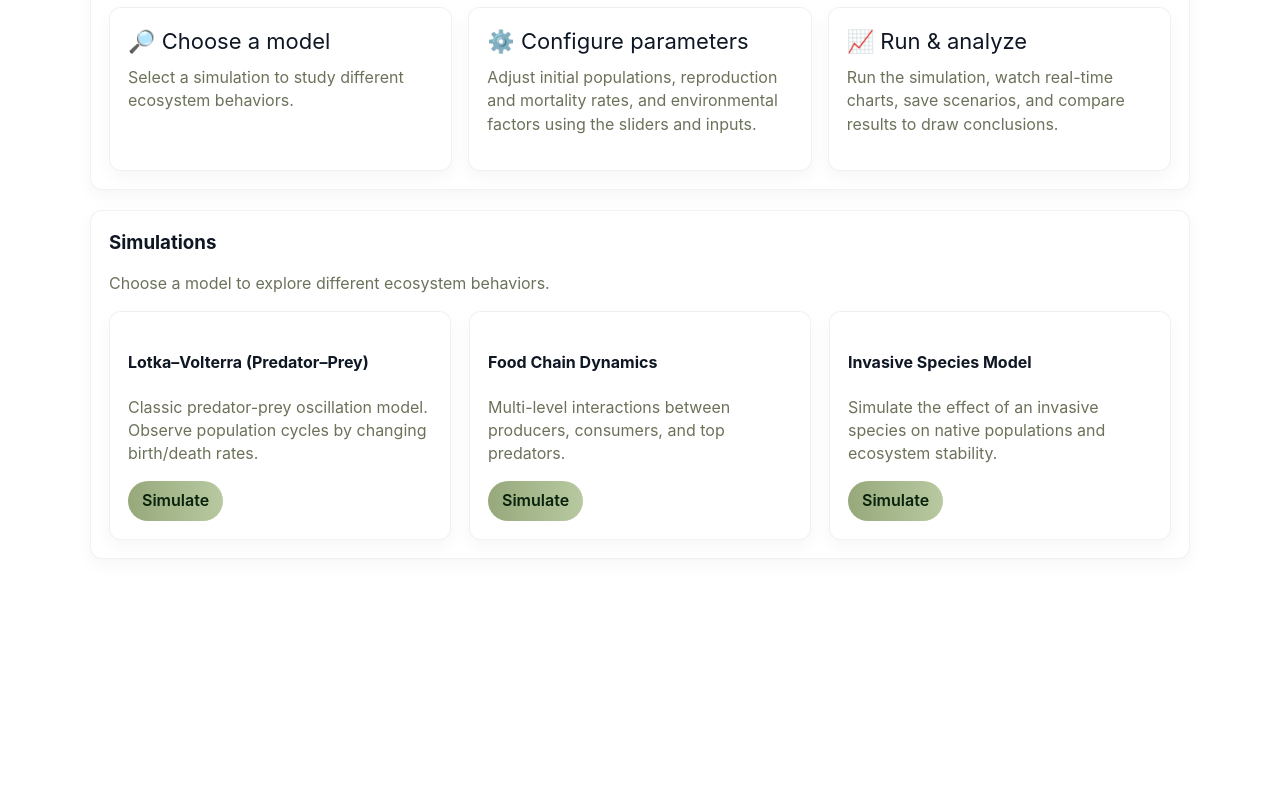
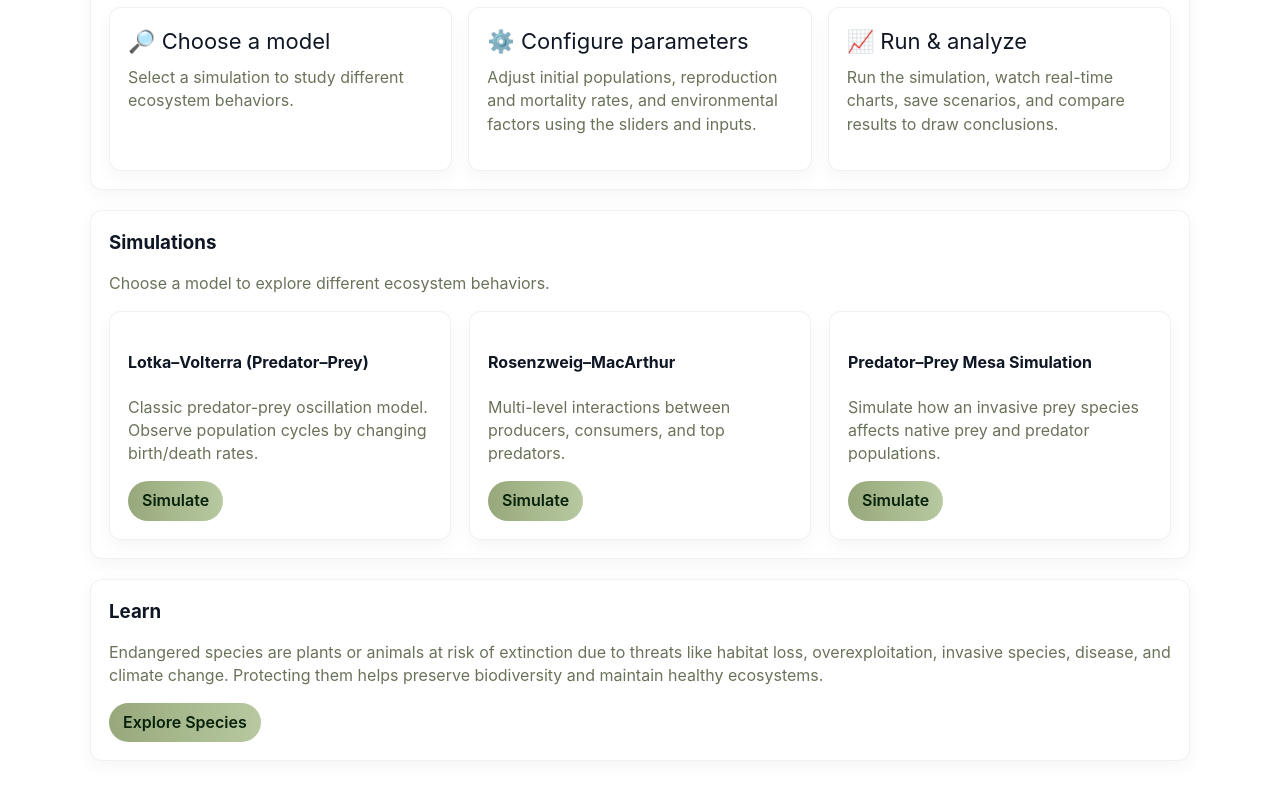
Before and after one commit to nguyen-aaron/EcoSim, a React (Create React App) app: page /simulate#/home in a window 1280 px wide. Shown: the part 426-1226 px from the top of the page. Before the commit the page ends 1031 px from the top, so only its background shows below. Built offline with nearby package versions, Linux system fonts and the light colour scheme.

Commit message:
update home page

```diff
--- a/src/App.js
+++ b/src/App.js
@@ -1,6 +1,7 @@
 import { Routes, Route, Navigate } from "react-router-dom";
 import "./App.css";
 import TabBar from "./components/TabBar";
+import ScrollToTop from "./components/ScrollToTop";
 import Home from "./pages/Home";
 import Simulate from "./pages/Simulate";
 import MesaSim from "./pages/MesaSim";
@@ -21,6 +22,7 @@ function App() {
         <TabBar />
       </header>
       <div className="container main-area">
+        <ScrollToTop>
           <Routes>
             <Route path="/" element={<Navigate to="/home" replace />} />
             <Route path="/home" element={<Home />} />
@@ -29,6 +31,7 @@ function App() {
             <Route path="/species" element={<Species />} />
             <Route path="/settings" element={<Settings />} />
           </Routes>
+        </ScrollToTop>
       </div>
     </div>
   );
--- /dev/null
+++ b/src/components/ScrollToTop.jsx
@@ -0,0 +1,15 @@
+import { useEffect } from "react";
+import { useLocation } from "react-router-dom";
+
+export default function ScrollToTop({ children }) {
+  const { pathname } = useLocation();
+
+  useEffect(() => {
+    // Scroll to top on route change
+    if (typeof window !== "undefined") {
+      window.scrollTo({ top: 0, left: 0, behavior: "auto" });
+    }
+  }, [pathname]);
+
+  return children || null;
+}
--- a/src/pages/Home.js
+++ b/src/pages/Home.js
@@ -47,16 +47,24 @@ function Home() {
           </div>
 
           <div className="card" style={{flex:1}}>
-            <h4>Food Chain Dynamics</h4>
+            <h4>Rosenzweig–MacArthur</h4>
             <p style={{color:'var(--muted)'}}>Multi-level interactions between producers, consumers, and top predators.</p>
-            <Link to="/simulate?model=foodchain" className="btn primary">Simulate</Link>
+            <Link to="/simulate?model=rosenzweigmacarthur" className="btn primary">Simulate</Link>
           </div>
 
           <div className="card" style={{flex:1}}>
-            <h4>Invasive Species Model</h4>
-            <p style={{color:'var(--muted)'}}>Simulate the effect of an invasive species on native populations and ecosystem stability.</p>
-            <Link to="/simulate?model=invasive" className="btn primary">Simulate</Link>
+            <h4>Predator–Prey Mesa Simulation</h4>
+            <p style={{color:'var(--muted)'}}>Simulate how an invasive prey species affects native prey and predator populations.</p>
+            <Link to="/mesa" className="btn primary">Simulate</Link>
           </div>
+        </div>
+      </section>
+
+      <section className="card" style={{marginBottom:20}}>
+        <h3>Learn</h3>
+        <p style={{color:'var(--muted)'}}>Endangered species are plants or animals at risk of extinction due to threats like habitat loss, overexploitation, invasive species, disease, and climate change. Protecting them helps preserve biodiversity and maintain healthy ecosystems.</p>
+        <div style={{marginTop:12}}>
+          <Link to="/species" className="btn primary">Explore Species</Link>
         </div>
       </section>
     </main>
--- a/src/pages/Simulate.jsx
+++ b/src/pages/Simulate.jsx
@@ -1,4 +1,5 @@
 import { useEffect, useMemo, useState } from "react";
+import { Link } from "react-router-dom";
 import { useEcosimWorker } from "../hooks/useEcosimWorker";
 import { MODEL_CONFIG } from "../models/registry";
 import MiniSVGChart from "../components/MiniSVGChart";
@@ -10,7 +11,7 @@ export default function Simulate() {
     "ParamsPanel keys:",
     Object.keys(ParamsPanel),
     "default typeof:",
-    typeof ParamsPanel?.default,
+    typeof ParamsPanel?.default
   );
 
   const [model, setModel] = useState("lotka");
@@ -69,7 +70,9 @@ export default function Simulate() {
     if (running && live && val !== "") {
       const num = Number(val);
       if (Number.isFinite(num)) {
-        const patch = config.toWorker ? config.toWorker({ [name]: num }) : { [name]: num };
+        const patch = config.toWorker
+          ? config.toWorker({ [name]: num })
+          : { [name]: num };
         sendPatch(patch);
       }
     }
@@ -78,7 +81,8 @@ export default function Simulate() {
   const handleResetDefaults = () => {
     const defaults = MODEL_CONFIG[model].defaults;
     setParams(defaults);
-    if (running) sendPatch(config.toWorker ? config.toWorker(defaults) : defaults);
+    if (running)
+      sendPatch(config.toWorker ? config.toWorker(defaults) : defaults);
   };
 
   const handleApplyRestart = () => {
@@ -105,7 +109,7 @@ export default function Simulate() {
     const header = [
       `# Model: ${modelKey}`,
       `# Params: ${JSON.stringify(params)}`,
-      `time,${seriesLabels[0]},${seriesLabels[1]}`
+      `time,${seriesLabels[0]},${seriesLabels[1]}`,
     ];
     const len = Math.max(prey.length, predator.length);
     const rows = [];
@@ -137,7 +141,10 @@ export default function Simulate() {
     const fullPred = historyRef?.current?.predator ?? predator ?? [];
 
     const MAX_ROWS = 50000;
-    const step = Math.max(1, Math.ceil(Math.max(fullPrey.length, fullPred.length) / MAX_ROWS));
+    const step = Math.max(
+      1,
+      Math.ceil(Math.max(fullPrey.length, fullPred.length) / MAX_ROWS)
+    );
 
     const preyDown = fullPrey.filter((_, i) => i % step === 0);
     const predDown = fullPred.filter((_, i) => i % step === 0);
@@ -280,6 +287,33 @@ export default function Simulate() {
           notes={config.about?.notes}
           equation={config.about?.equation}
         />
+
+        <div
+          style={{
+            marginTop: 16,
+            paddingTop: 16,
+            borderTop: "1px solid rgba(15,23,36,0.06)",
+            display: "flex",
+            justifyContent: "space-between",
+            alignItems: "center",
+            gap: 12,
+          }}
+        >
+          <div>
+            <h3 style={{ margin: 0 }}>Learn</h3>
+            <div style={{ color: "var(--muted)", marginTop: 6 }}>
+              Endangered species are those at high risk of extinction. Small
+              population sizes, habitat loss, and environmental change can
+              threaten their survival.
+            </div>
+          </div>
+
+          <div>
+            <Link to="/species" className="btn primary">
+              Learn about Species
+            </Link>
+          </div>
+        </div>
       </div>
     </div>
   );
```
Lines whose indentation alone changed are shown as unchanged.
